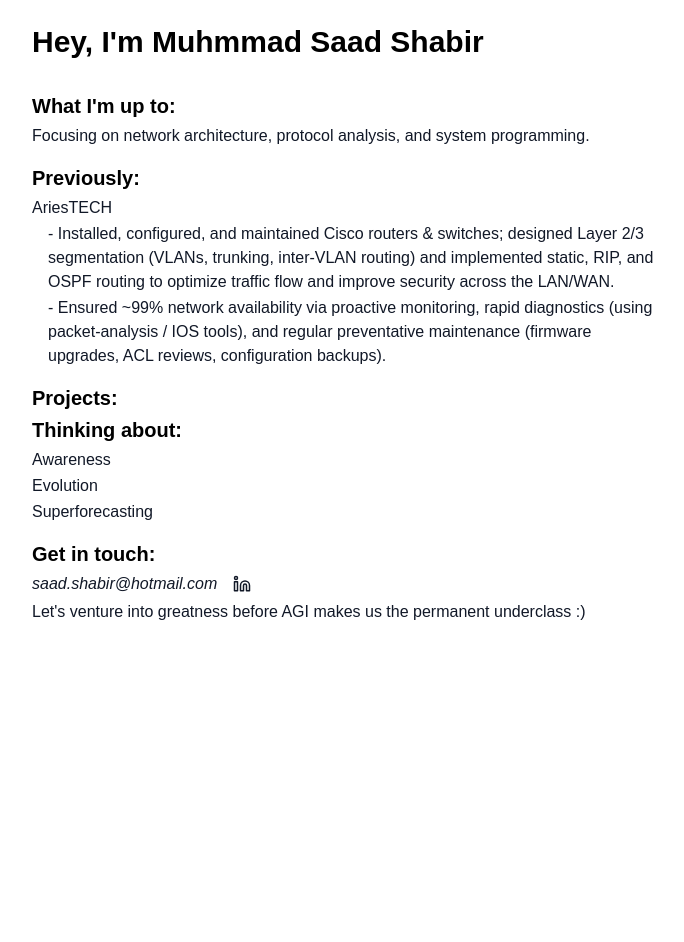
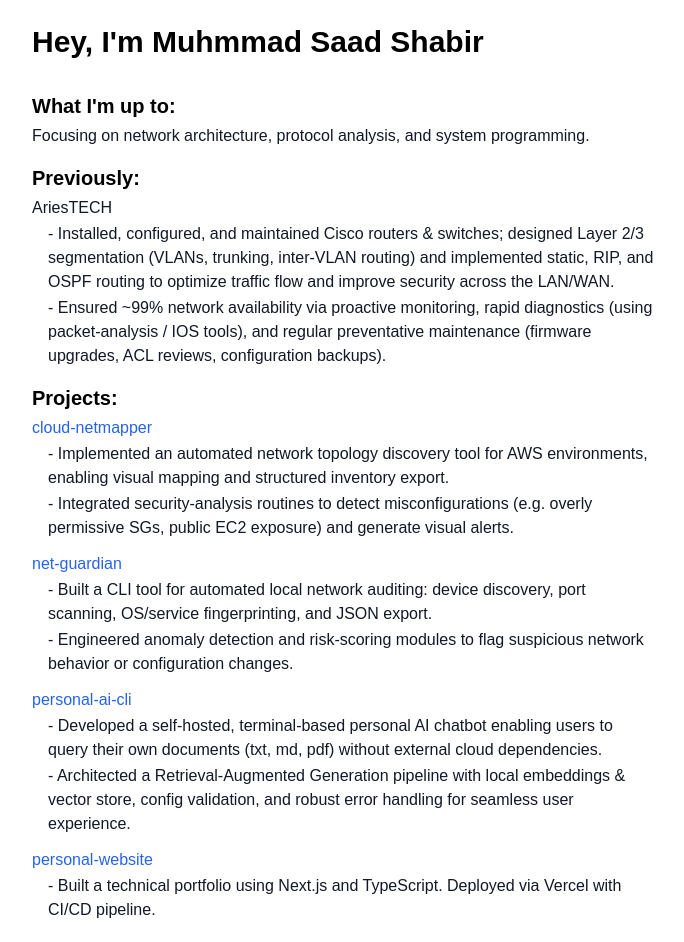
Before and after one commit to msaadshabir/personal-website, a Next.js app: page / in a window 1280 px wide. Shown: the top 942 px of the page, without its empty margins (296-980 px from the left). Before the commit the page ends 800 px from the top, so only its background shows below. Built offline with nearby package versions, Linux system fonts and the light colour scheme; a small style sheet from the web is missing.

Commit message:
Update page.js

```diff
--- a/app/page.js
+++ b/app/page.js
@@ -24,6 +24,35 @@ export default function Home() {
         </div>
 
         <h3 className="text-xl font-semibold mb-1 text-black">Projects:</h3>
+        <div className="mb-4 space-y-3 text-gray-900">
+          <div>
+            <p className="font-medium"><a href="https://github.com/saad-build/cloud-netmapper" target="_blank" rel="noopener noreferrer" className="text-blue-600 hover:text-blue-800">cloud-netmapper</a></p>
+            <div className="ml-4 mt-0.5 space-y-0.5 font-normal">
+              <p>- Implemented an automated network topology discovery tool for AWS environments, enabling visual mapping and structured inventory export.</p>
+              <p>- Integrated security-analysis routines to detect misconfigurations (e.g. overly permissive SGs, public EC2 exposure) and generate visual alerts.</p>
+            </div>
+          </div>
+          <div>
+            <p className="font-medium"><a href="https://github.com/saad-build/net-guardian" target="_blank" rel="noopener noreferrer" className="text-blue-600 hover:text-blue-800">net-guardian</a></p>
+            <div className="ml-4 mt-0.5 space-y-0.5 font-normal">
+              <p>- Built a CLI tool for automated local network auditing: device discovery, port scanning, OS/service fingerprinting, and JSON export.</p>
+              <p>- Engineered anomaly detection and risk-scoring modules to flag suspicious network behavior or configuration changes.</p>
+            </div>
+          </div>
+          <div>
+            <p className="font-medium"><a href="https://github.com/saad-build/personal-ai-cli" target="_blank" rel="noopener noreferrer" className="text-blue-600 hover:text-blue-800">personal-ai-cli</a></p>
+            <div className="ml-4 mt-0.5 space-y-0.5 font-normal">
+              <p>- Developed a self-hosted, terminal-based personal AI chatbot enabling users to query their own documents (txt, md, pdf) without external cloud dependencies.</p>
+              <p>- Architected a Retrieval-Augmented Generation pipeline with local embeddings & vector store, config validation, and robust error handling for seamless user experience.</p>
+            </div>
+          </div>
+          <div>
+            <p className="font-medium"><a href="https://github.com/saad-build/personal-website" target="_blank" rel="noopener noreferrer" className="text-blue-600 hover:text-blue-800">personal-website</a></p>
+            <div className="ml-4 mt-0.5 space-y-0.5 font-normal">
+              <p>- Built a technical portfolio using Next.js and TypeScript. Deployed via Vercel with CI/CD pipeline.</p>
+            </div>
+          </div>
+        </div>
 
         <h3 className="text-xl font-semibold mb-1 text-black">Thinking about:</h3>
         <div className="mb-4 text-gray-900 font-normal space-y-0.5">
```
